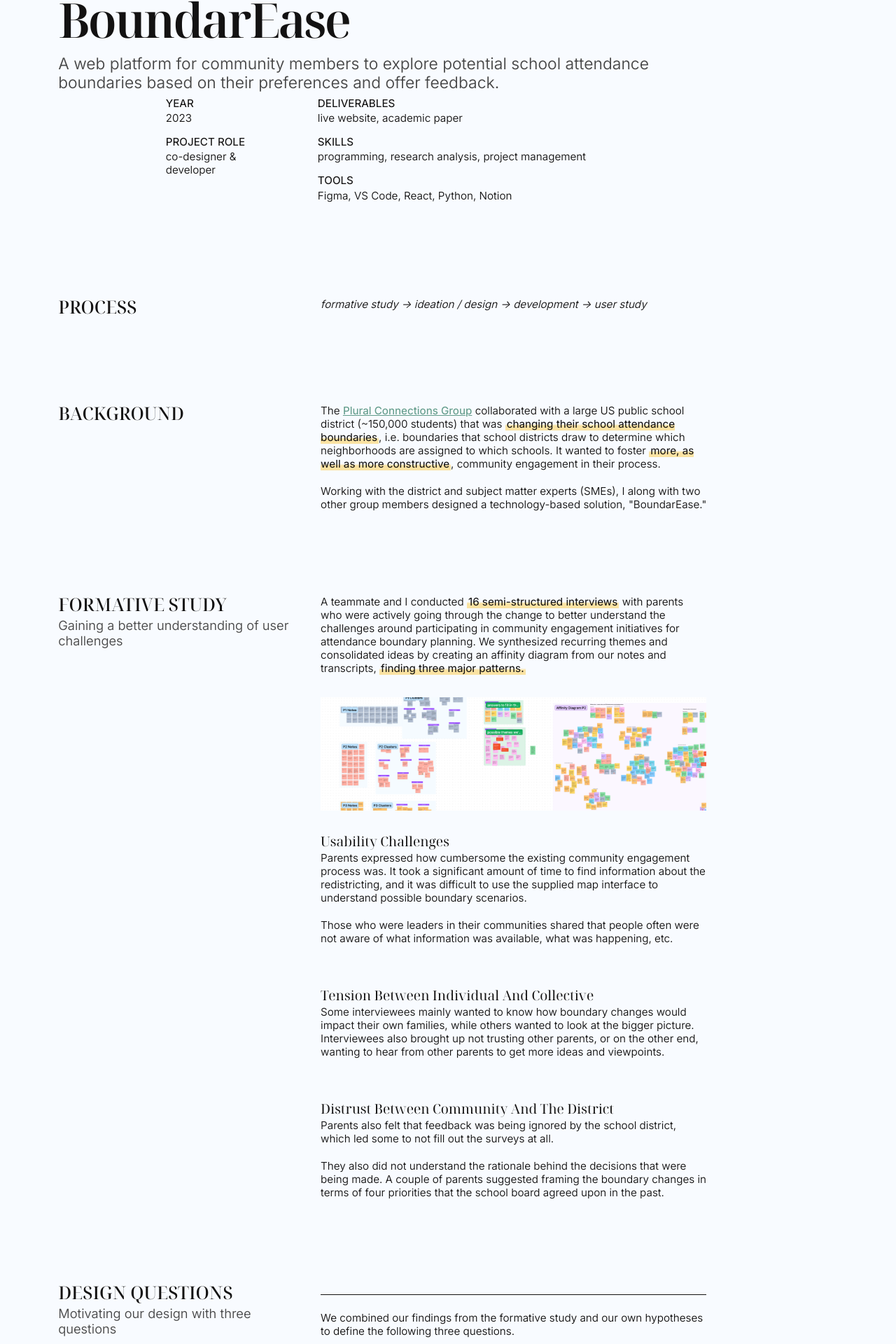
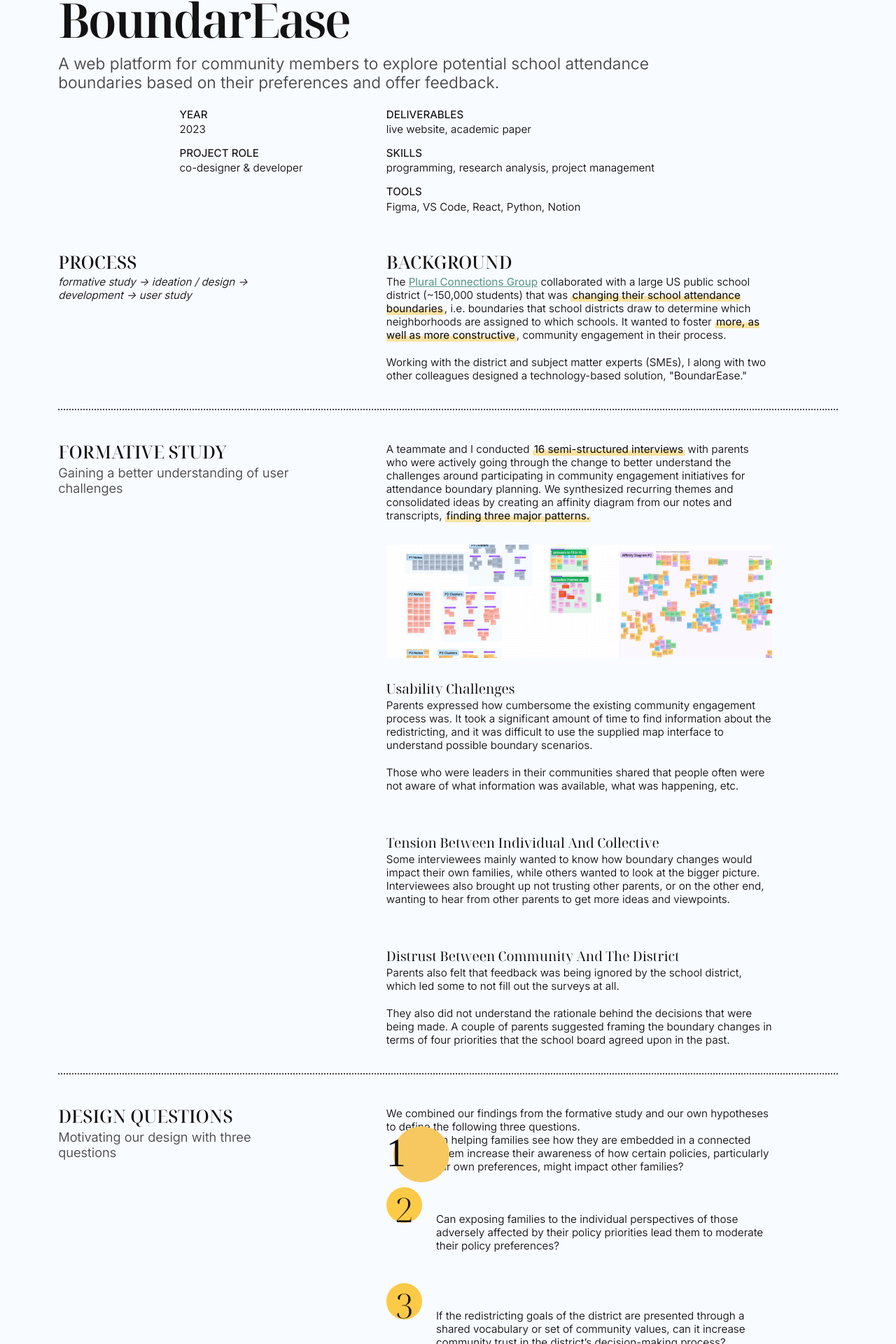
Before and after one commit to C-Moe/personal-site, a React (Vite) app: page /boundarease in a window 1280 px wide. Shown: the part 842-2762 px from the top of the page at 70% size. Built offline with nearby package versions, Linux system fonts and the light colour scheme.

Commit message:
updated styling and spacing in boundarease, content wip

```diff
--- a/src/App.css
+++ b/src/App.css
@@ -32,6 +32,14 @@ body {
   display: flex;
   flex: 1;
 } */
+
+hr {
+  border-top: none;
+  border-right: none;
+  border-left: none;
+  border-bottom: 2px dotted var(--grey);
+  margin-bottom: 30px;
+}
 
 h1,
 h2,
@@ -80,6 +88,10 @@ h6 {
 .projectSubtitle2 {
   font-size: 1.2em;
   color: var(--grey);
+}
+
+.projectInfoLeftCol {
+  justify-content: end;
 }
 
 /* gap between project cards on homepage */
@@ -285,7 +297,8 @@ hr {
 }
 
 .sectionSpacer {
-  height: 120px;
+  /* height: 120px; */
+  height: 1rem;
 }
 
 .subsectionSpacer {
@@ -293,17 +306,18 @@ hr {
 }
 
 /* styling for project info overview at top of a project page */
-.projectInfoContainer {
+/* .projectInfoContainer {
   max-width: 50vw;
   margin-left: 12vw;
-}
+} */
 
 .offsetCircleContent {
   position: relative;
   width: fit-content;
+  height: fit-content;
   display: flex;
   justify-content: center;
-  margin: 20px;
+  margin: 20px 20px 20px 0px;
 }
 
 .circle {
@@ -313,6 +327,42 @@ hr {
   border-radius: 50%;
   z-index: 1;
   position: relative;
+}
+
+.stat-item {
+  gap: clamp(1rem, 3vw, 2rem);
+}
+
+/* Wrapper for number + circle */
+.stat-badge {
+  position: relative;
+  flex-shrink: 0;
+}
+
+/* Yellow circle */
+.stat-badge::before {
+  content: "";
+  position: absolute;
+  width: clamp(3rem, 7vw, 5rem);
+  height: clamp(3rem, 7vw, 5rem);
+  border-radius: 50%;
+  background-color: #f6c85f;
+
+  /* Offset */
+  top: -10px;
+  left: 10px;
+
+  z-index: 0;
+}
+
+/* Number */
+.stat-number {
+  position: relative;
+  z-index: 1;
+
+  font-family: serif;
+  font-size: clamp(2rem, 5vw, 3.5rem);
+  line-height: 1;
 }
 
 .highlight {
@@ -333,13 +383,16 @@ hr {
 
 .KeyNumber {
   font-family: "Noto Serif Display", Palatino, serif;
-  font-size: 4rem;
+  font-size: 3rem;
+  /* font-size: clamp(1.5rem, 4vw, 3rem); */
+  line-height: 4rem;
 }
 
 .stat {
   border-left: 3px solid var(--yellow);
   padding-right: 3rem;
   padding-left: 1rem;
+  /* align-items: end; */
 }
 
 ol li {
@@ -484,30 +537,42 @@ ol li {
 
 /* Large devices (desktops, less than 1200px) */
 @media (max-width: 1199.98px) {
-  .projectInfoContainer {
+  /* .projectInfoContainer {
     max-width: 60vw;
-    /* margin-left: 4vw; */
-  }
+    margin-left: 4vw;
+  } */
 }
 
 /* Medium devices (tablets, less than 992px) */
 @media (max-width: 991.98px) {
-  .projectInfoContainer {
+  /* .projectInfoContainer {
     max-width: 70vw;
     margin-left: 4vw;
-  }
+  } */
 }
 
 /* Small devices (landscape phones, less than 768px) */
 @media (max-width: 767.98px) {
-  .projectInfoContainer {
+  /* .projectInfoContainer {
     max-width: 100vw;
     margin-left: 0vw;
+  } */
+  .projectInfoLeftCol {
+    justify-content: start;
   }
 }
 
 /* X-Small devices (portrait phones, less than 576px) */
 @media (max-width: 575.98px) {
+  h1 {
+    font-size: 3em;
+  }
+
+  .projectSubtitle1 {
+    font-size: 1.3em;
+    color: var(--grey);
+  }
+
   /* adds padding to match text when at small breakpoint */
   #footer_icons {
     padding-left: 20px;
--- a/src/components/ProjectInfo.tsx
+++ b/src/components/ProjectInfo.tsx
@@ -4,10 +4,11 @@ const ProjectInfo = (props: { info: IProjectInfo }) => {
   const { info } = props;
 
   return (
-    <div className="projectInfoContainer">
+    <div>
       {/* year + project role */}
-      <div className="row">
-        <div className="col-12 col-md-3">
+      <div className="row mb-4">
+        <div className="col-12 col-md-3 offset-md-1 sectionHeaderColumn d-flex projectInfoLeftCol">
+          <div>
             <HeaderAndText type="project info" title="year" text={info.year} />
             <HeaderAndText
               type="project info"
@@ -15,10 +16,11 @@ const ProjectInfo = (props: { info: IProjectInfo }) => {
               text={info.projectRole}
             />
           </div>
-        <div className="col-1" />
+        </div>
+        {/* <div className="col-1" /> */}
 
         {/* deliverables + skills + tools */}
-        <div className="col-12 col-md-8">
+        <div className="col-12 col-md-8 col-lg-6 offset-lg-1">
           <HeaderAndText
             type="project info"
             title="deliverables"
--- a/src/components/ProjectSubtitles.tsx
+++ b/src/components/ProjectSubtitles.tsx
@@ -2,7 +2,7 @@ const ProjectSubtitles = (props: { subtitle1: String; subtitle2: String }) => {
   const { subtitle1, subtitle2 } = props;
 
   return (
-    <div>
+    <div className="mb-4">
       <div className="projectSubtitle1 col-12 col-md-11 col-lg-10 mb-2">
         {subtitle1}
       </div>
--- /dev/null
+++ b/src/constants.tsx
@@ -0,0 +1,3 @@
+export const sectionHeaderColumnSpacing = "col-12 col-md-4 mb-4 mb-md-0";
+export const sectionContentColumnSpacing =
+  "col-12 col-md-8 col-lg-6 offset-lg-1";
--- a/src/pages/BoundarEase.tsx
+++ b/src/pages/BoundarEase.tsx
@@ -4,6 +4,10 @@ import HeaderAndText from "../components/HeaderAndText";
 import HighlightedNumber from "../components/HighlightedNumber";
 import ProjectInfo from "../components/ProjectInfo";
 import ProjectSubtitles from "../components/ProjectSubtitles";
+import {
+  sectionContentColumnSpacing,
+  sectionHeaderColumnSpacing,
+} from "../constants";
 
 const info: IProjectInfo = {
   year: "2023",
@@ -22,7 +26,7 @@ const BoundarEase = () => {
         alt="Mockup of BoundarEase"
       />
       <div className="projectPageContent">
-        <h1 className="projectTitle">BoundarEase</h1>
+        <h1>BoundarEase</h1>
         <ProjectSubtitles
           subtitle1={
             "A web platform for community members to explore potential school attendance boundaries based on their preferences and offer feedback."
@@ -35,59 +39,20 @@ const BoundarEase = () => {
 
         <div className="sectionSpacer" />
 
-        {/* overview */}
-        {/*         <div className="row">
-          <div className="col-4 sectionHeaderColumn">
-            <HeaderAndText type="section header" title="overview" text={""} />
-          </div>
-          <div className="col-6">
-            A project of{" "}
-            <a href="https://www.pluralconnections.org/" target="_blank">
-              Plural Connections Group
-            </a>
-            , BoundarEase is a web platform that allows community members to{" "}
-            <span className="highlight">
-              explore potential school attendance boundaries
-            </span>{" "}
-            based on their preferences and offer feedback.
-            <div className="paragraphSpacer" />
-            It aims to{" "}
-            <span className="highlight">facilitate community engagement</span>,
-            as well as foster{" "}
-            <span className="highlight">
-              more equitable student assignment policies
-            </span>
-            .
-            <div className="subsectionSpacer" />
-            <img
-              src={images["overview_mockup"]}
-              alt="laptop mockup of BoundarEase"
-              className="col-12"
-            />
-          </div>
-        </div> */}
-
         {/* <div className="sectionSpacer" /> */}
 
+        <div className="row">
           {/* process */}
-        <div className="row">
-          <div className="col-4 sectionHeaderColumn">
+          <div className={sectionHeaderColumnSpacing + " sectionHeaderColumn"}>
             <HeaderAndText type="section header" title="process" text={""} />
-          </div>
-          <div className="col-6 fst-italic">
+            <div className="fst-italic">
               formative study {"->"} ideation / design {"->"} development {"->"}{" "}
               user study
             </div>
           </div>
-
-        <div className="sectionSpacer" />
-
           {/* background */}
-        <div className="row">
-          <div className="col-4 sectionHeaderColumn">
+          <div className={sectionContentColumnSpacing}>
             <HeaderAndText type="section header" title="background" text={""} />
-          </div>
-          <div className="col-6">
             The{" "}
             <a href="https://www.pluralconnections.org/" target="_blank">
               Plural Connections Group
@@ -105,24 +70,26 @@ const BoundarEase = () => {
             , community engagement in their process.
             <div className="paragraphSpacer" />
             Working with the district and subject matter experts (SMEs), I along
-            with two other group members designed a technology-based solution,
+            with two other colleagues designed a technology-based solution,
             "BoundarEase."
           </div>
         </div>
 
         <div className="sectionSpacer" />
+        <hr />
+        <div className="sectionSpacer" />
 
         {/* formative study */}
         <div className="row">
-          <div className="col-4 sectionHeaderColumn">
+          <div className={sectionHeaderColumnSpacing + " sectionHeaderColumn"}>
             <HeaderAndText
               type="section header"
               title="formative study"
               text={"Gaining a better understanding of user challenges"}
             />
           </div>
-          <div className="col-6">
-            {/* <hr /> */}A teammate and I conducted{" "}
+          <div className={sectionContentColumnSpacing}>
+            A teammate and I conducted{" "}
             <span className="highlight">16 semi-structured interviews</span>{" "}
             with parents who were actively going through the change to better
             understand the challenges around participating in community
@@ -163,35 +130,23 @@ const BoundarEase = () => {
             upon in the past.
           </div>
         </div>
-
-        {/* <div className="paragraphSpacer" />
-        <div className="row projectImage">
-          <img
-            src={images["themes"]}
-            // TODO
-            alt="example notes from interviews supporting each theme"
-          />
-        </div> */}
-
+        <div className="sectionSpacer" />
+        <hr />
         <div className="sectionSpacer" />
 
         {/* design questions */}
         <div className="row">
-          <div className="col-4 sectionHeaderColumn">
+          <div className={sectionHeaderColumnSpacing + " sectionHeaderColumn"}>
             <HeaderAndText
               type="section header"
               title="design questions"
               text={"Motivating our design with three questions"}
             />
           </div>
-          <div className="col-6 d-grid">
-            <hr />
+          <div className={sectionContentColumnSpacing + " d-grid"}>
             We combined our findings from the formative study and our own
             hypotheses to define the following three questions.
-            {/* <div className="d-flex justify-content-center">
-              <HighlightedNumber num="1" />
-            </div> */}
-            <div
+            {/* <div
               className="mb-4 m-auto d-flex"
               style={{ alignItems: "baseline" }}
             >
@@ -199,39 +154,69 @@ const BoundarEase = () => {
               Can helping families see how they are embedded in a connected
               system increase their awareness of how certain policies,
               particularly their own preferences, might impact other families?
+            </div> */}
+            <div className="row">
+              <div className="col-12">
+                <div className="stat-item d-flex align-items-start">
+                  <div className="stat-badge">
+                    <span className="stat-number">1</span>
                   </div>
-            <div className="d-flex justify-content-center">
+
+                  <p className="stat-text mb-0">
+                    Can helping families see how they are embedded in a
+                    connected system increase their awareness of how certain
+                    policies, particularly their own preferences, might impact
+                    other families?
+                  </p>
+                </div>
+              </div>
+            </div>
+            <div
+              className="mb-4 m-auto d-flex"
+              style={{ alignItems: "baseline" }}
+            >
               <HighlightedNumber num="2" />
-            </div>
-            <div className="text-center mb-4 col-9 m-auto">
               Can exposing families to the individual perspectives of those
               adversely affected by their policy priorities lead them to
               moderate their policy preferences?
             </div>
-            <div className="d-flex justify-content-center">
+            {/* <div className="text-center mb-4 col-9 m-auto"> */}
+            {/* Can exposing families to the individual perspectives of those
+            adversely affected by their policy priorities lead them to moderate
+            their policy preferences? */}
+            {/* </div> */}
+            <div
+              className="mb-4 m-auto d-flex"
+              style={{ alignItems: "baseline" }}
+            >
               <HighlightedNumber num="3" />
-            </div>
-            <div className="text-center col-9 m-auto">
               If the redistricting goals of the district are presented through a
               shared vocabulary or set of community values, can it increase
               community trust in the district’s decision-making process?
             </div>
+            {/* <div className="text-center col-9 m-auto"> */}
+            {/* If the redistricting goals of the district are presented through a
+            shared vocabulary or set of community values, can it increase
+            community trust in the district’s decision-making process? */}
+            {/* </div> */}
           </div>
-          <div className="paragraphSpacer" />
-
+          <div className="sectionSpacer" />
+          <hr />
           <div className="sectionSpacer" />
 
           {/* ideation */}
           <div className="row">
-            <div className="col-4 sectionHeaderColumn">
+            <div
+              className={sectionHeaderColumnSpacing + " sectionHeaderColumn"}
+            >
               <HeaderAndText
                 type="section header"
                 title="ideation"
                 text={"Leading a design sprint and expanding on ideas"}
               />
             </div>
-            <div className="col-6">
-              <hr />
+            <div className={sectionContentColumnSpacing}>
+              {/* <hr /> */}
               Next, I led a sprint to ideate possible solutions. With the above
               research in mind, we brainstormed answers to four{" "}
               {/* <a
@@ -282,18 +267,21 @@ const BoundarEase = () => {
           </div>
 
           <div className="sectionSpacer" />
-
+          <hr />
+          <div className="sectionSpacer" />
           {/* design */}
           <div className="row">
-            <div className="col-4 sectionHeaderColumn">
+            <div
+              className={sectionHeaderColumnSpacing + " sectionHeaderColumn"}
+            >
               <HeaderAndText
                 type="section header"
                 title="design: a new feedback experience"
                 text={"Streamlining information and scaffolding feedback"}
               />
             </div>
-            <div className="col-6">
-              <hr />
+            <div className={sectionContentColumnSpacing}>
+              {/* <hr /> */}
               There were five high-level considerations we wanted to keep in
               mind.
               <div className="paragraphSpacer" />
@@ -381,8 +369,8 @@ const BoundarEase = () => {
 
           <div className="row">
             <div className="subsectionSpacer" />
-            <div className="col-4" />
-            <div className="col-6">
+            <div className={sectionHeaderColumnSpacing} />
+            <div className={sectionContentColumnSpacing}>
               Instead of asking a binary question ("Do you like this scenario?")
               as the previous surveys had done, we gave the user a five-star
               scale to rate the scenario. The user is then provided an open
@@ -401,46 +389,53 @@ const BoundarEase = () => {
               Once they submit, they are shown a simple thank you screen and
               possibly given next steps or ways of contacting the school.{" "}
             </div>
-
+          </div>
+          <div className="sectionSpacer" />
+          <hr />
           <div className="sectionSpacer" />
 
           {/* user study + outcomes */}
           <div className="row">
-              <div className="col-4 sectionHeaderColumn">
+            <div
+              className={sectionHeaderColumnSpacing + " sectionHeaderColumn"}
+            >
               <HeaderAndText
                 type="section header"
                 title="user study & outcomes"
                 text={"Evaluating BoundarEase as a tool"}
               />
             </div>
-              <div className="col-6">
-                <hr />
+            <div className={sectionContentColumnSpacing}>
               We assessed BoundarEase by conducting{" "}
-                <span className="highlight">12 semi-structured</span>{" "}
-                interviews, asking participants to think aloud as they
-                interacted with a desktop version of the platform and answered
-                periodic questions. A teammate and I then synthesized the data
-                with thematic coding, segmenting the interviews into units and
-                assigning each unit a code for analysis.
+              <span className="highlight">12 semi-structured</span> interviews,
+              asking participants to think aloud as they interacted with a
+              desktop version of the platform and answered periodic questions. A
+              teammate and I then synthesized the data with thematic coding,
+              segmenting the interviews into units and assigning each unit a
+              code for analysis.
               <div className="row projectImage">
                 <img
                   src={images["user_study"]}
                   alt="qualitative coding to analyze user study feedback"
                 />
               </div>
-                <div className="row">
-                  <div className="col-6 stat">
+              <div className="row g-4">
+                <div className="stat">
                   <div className="KeyNumber">100%</div>
+                  <div>
                     stated BoundarEase was clearer in how new boundaries would
                     affect their families and others compared to the current
                     process
                   </div>
-                  <div className="col-6 stat">
+                </div>
+                <div className="stat">
                   <div className="KeyNumber">82%</div>
+                  <div>
                     believed BoundarEase helped them understand how others might
                     be affected and/or what they care about
                   </div>
-                  <div className="subsectionSpacer" />
+                </div>
+                <div className="paragraphSpacer" />
                 We also found that participants really appreciated the
                 scaffolded qualitative feedback experience, brevity and
                 relevance of included information, and interactivity of the
@@ -451,10 +446,10 @@ const BoundarEase = () => {
                 <ol id="userstudy_dq_results">
                   <li>
                     Placing families in the context of the community prompted
-                      participants to think about impacts on others. However,
-                      this didn't resolve cognitive dissonance that the
-                      scenarios they saw as beneficial to them were the same
-                      scenarios that were detrimental to others.
+                    participants to think about impacts on others. However, this
+                    didn't resolve cognitive dissonance that the scenarios they
+                    saw as beneficial to them were the same scenarios that were
+                    detrimental to others.
                   </li>
                   <li>
                     The perspective-getting feature was met with mixed
@@ -472,19 +467,24 @@ const BoundarEase = () => {
                 </ol>
               </div>
             </div>
+          </div>
+          <div className="sectionSpacer" />
+          <hr />
           <div className="sectionSpacer" />
 
           {/* future work */}
           <div className="row">
-                <div className="col-4 sectionHeaderColumn">
+            <div
+              className={sectionHeaderColumnSpacing + " sectionHeaderColumn"}
+            >
               <HeaderAndText
                 type="section header"
                 title="next steps"
                 text={"Iterating and thinking towards the future"}
               />
             </div>
-                <div className="col-6">
-                  <hr />
+            <div className={sectionContentColumnSpacing}>
+              {/* <hr /> */}
               Our next steps would be to iterate based on the feedback we
               received to deploy at a larger scale.
               <div className="paragraphSpacer" />
@@ -504,10 +504,8 @@ const BoundarEase = () => {
               </ul>
             </div>
             <div className="sectionSpacer" />
+          </div>
           <Footer />
-              </div>
-            </div>
-          </div>
         </div>
       </div>
     </div>
```
Lines whose indentation alone changed are shown as unchanged.
